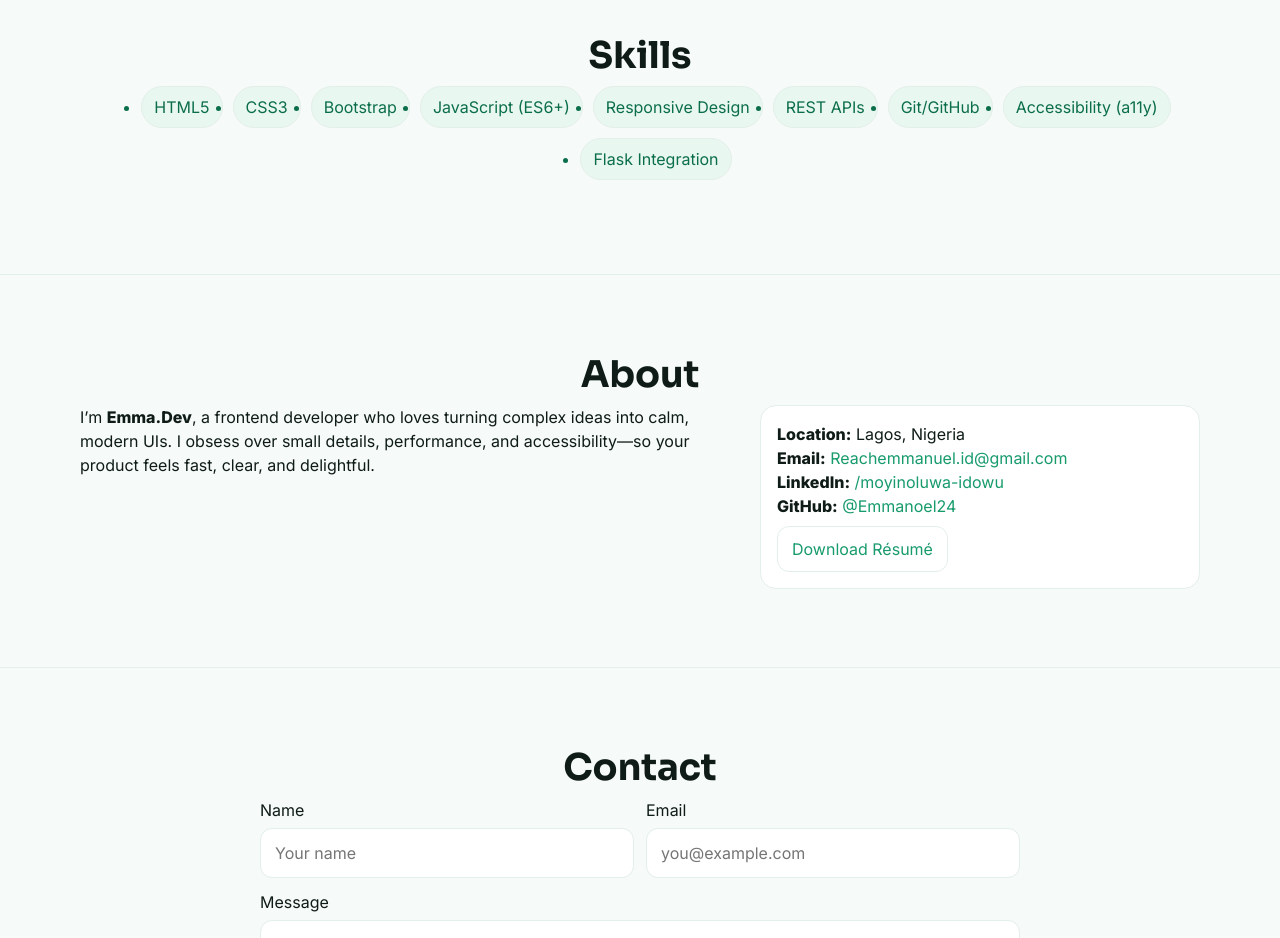
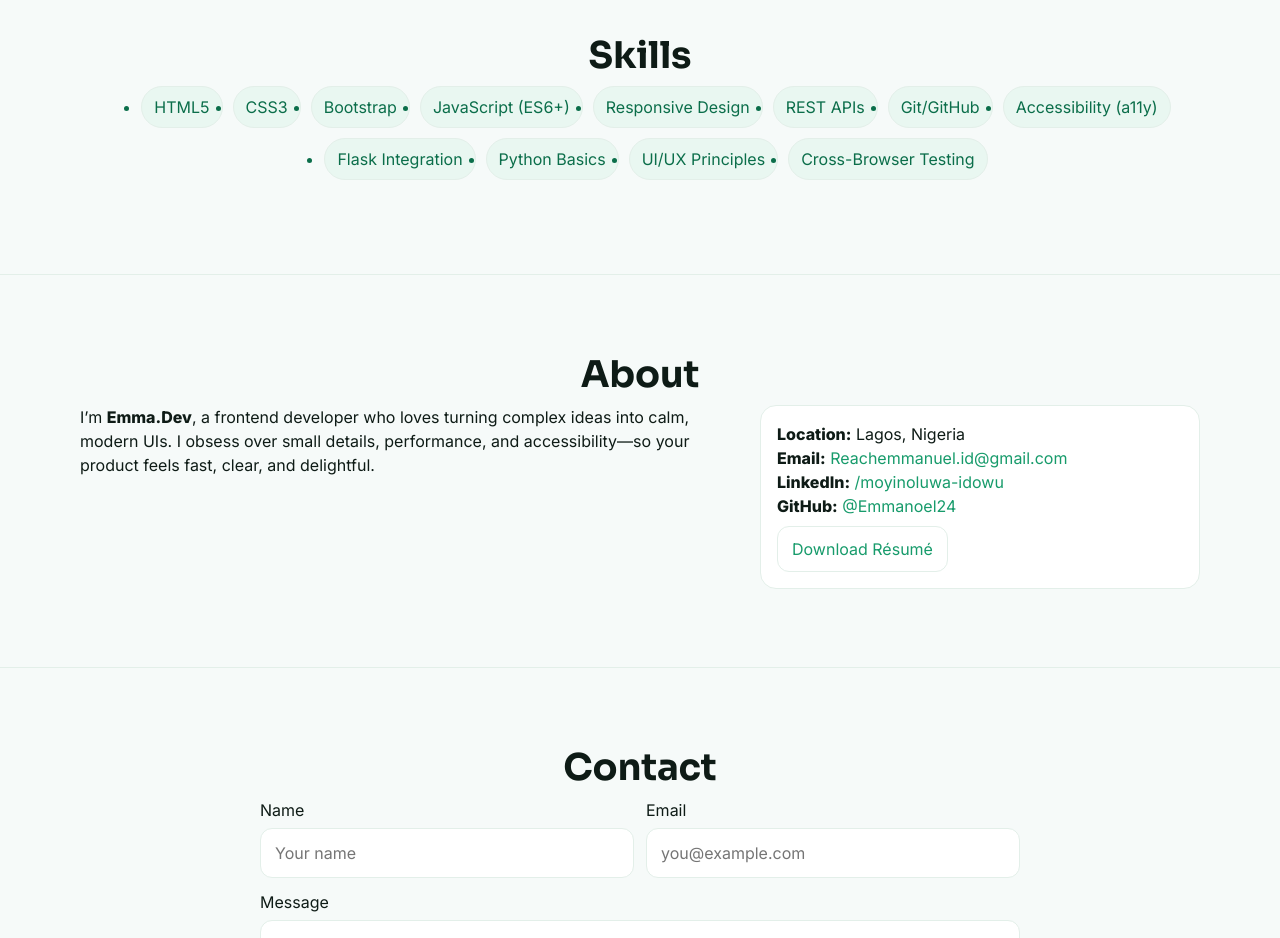
Before and after one commit to Emmanoel24/portfolio, a plain HTML site: page index.html in a window 1280 px wide. Shown: the part 1580-2518 px from the top of the page. Drawn offline with nearby package versions, Linux system fonts and the light colour scheme.

Commit message:
Updated new portfolio site

```diff
--- a/index.html
+++ b/index.html
@@ -128,7 +128,8 @@
       <ul class="chips reveal">
         <li>HTML5</li><li>CSS3</li><li>Bootstrap</li><li>JavaScript (ES6+)</li>
         <li>Responsive Design</li><li>REST APIs</li><li>Git/GitHub</li>
-        <li>Accessibility (a11y)</li><li>Flask Integration</li>
+        <li>Accessibility (a11y)</li><li>Flask Integration</li><li>Python Basics</li>
+        <li>UI/UX Principles</li><li>Cross-Browser Testing</li
       </ul>
     </div>
   </section>
```
